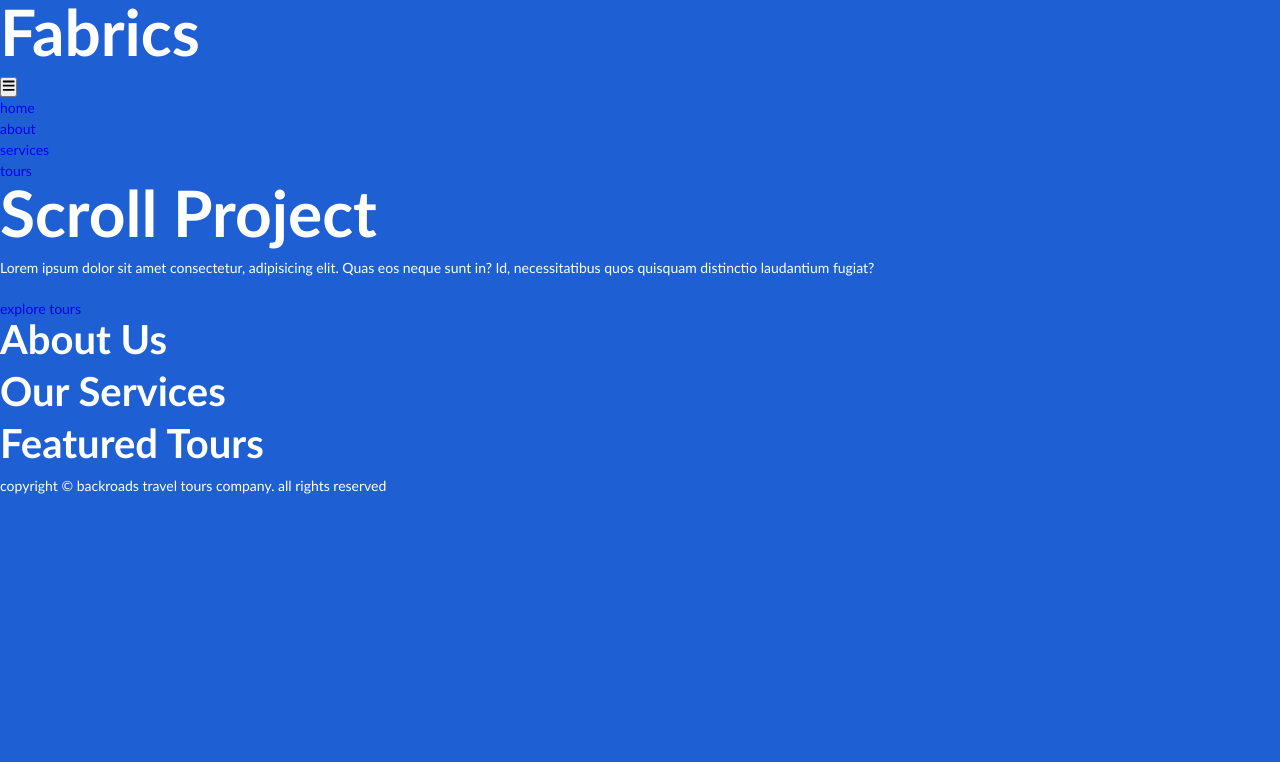
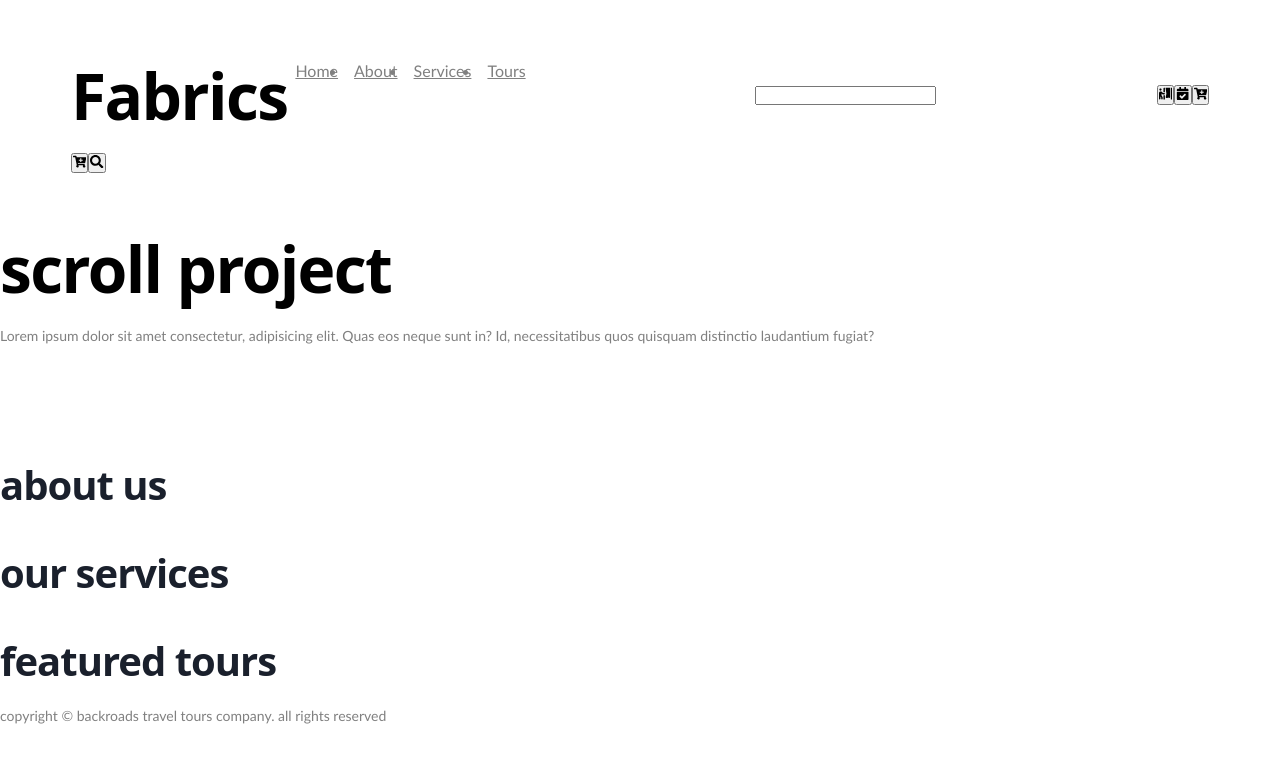
Before and after one commit to jirois/fabrics, a React (Create React App) app in the folder frontend/: page / in a window 1280 px wide. Shown: the top 762 px of the page. Built offline with nearby package versions, Linux system fonts and the light colour scheme.

Commit message:
fix: fixing navbar

```diff
--- a/frontend/src/components/hero/Hero.js
+++ b/frontend/src/components/hero/Hero.js
@@ -10,7 +10,7 @@ function Hero(props) {
           neque sunt in? Id, necessitatibus quos quisquam distinctio laudantium
           fugiat?
         </p>
-        <a href="#tours" class="scroll-link btn btn-white">
+        <a href="#tours" class="btn btn-white">
           explore tours
         </a>
       </div>
--- a/frontend/src/components/navbar/Navbar.js
+++ b/frontend/src/components/navbar/Navbar.js
@@ -1,16 +1,33 @@
 import React from "react";
-import { FaBars } from "react-icons/fa";
-
+import {
+  FaBars,
+  FaCalendarCheck,
+  FaCartPlus,
+  FaPersonBooth,
+  FaSearch,
+} from "react-icons/fa";
+import "./navbar.scss";
 function Navbar(props) {
   return (
     <nav id="nav">
       <div class="nav-center">
         <div class="nav-header">
           {/* <img src={} class="logo" alt="logo" /> */}
+          <div>
+            <div>
               <h1>Fabrics</h1>
               <button class="nav-toggle">
                 <FaBars />
               </button>
+            </div>
+            <div>
+              <button className="cart-button">
+                <FaCartPlus />
+              </button>
+              <button className="search-button">
+                <FaSearch />
+              </button>
+            </div>
           </div>
           <div class="links-container">
             <ul class="links">
@@ -37,6 +54,22 @@ function Navbar(props) {
             </ul>
           </div>
         </div>
+
+        <div>
+          <input type="text" />
+        </div>
+        <div className="users-info-section">
+          <button>
+            <FaPersonBooth />
+          </button>
+          <button>
+            <FaCalendarCheck />
+          </button>
+          <button>
+            <FaCartPlus />
+          </button>
+        </div>
+      </div>
     </nav>
   );
 }
--- /dev/null
+++ b/frontend/src/components/navbar/navbar.scss
@@ -0,0 +1,91 @@
+nav {
+  background: var(--clr-white);
+  box-shadow: var(--light-shadow);
+}
+.nav-header {
+  display: flex;
+  align-items: center;
+  justify-content: space-between;
+  padding: 1rem;
+}
+.nav-toggle {
+  font-size: 1.5rem;
+  color: var(--clr-primary-5);
+  background: transparent;
+  border-color: transparent;
+  transition: var(--transition);
+  cursor: pointer;
+}
+.nav-toggle:hover {
+  color: var(--clr-primary-1);
+  transform: rotate(90deg);
+}
+.logo {
+  height: 40px;
+}
+.links a {
+  color: var(--clr-grey-3);
+  font-size: 1rem;
+  text-transform: capitalize;
+  letter-spacing: var(--spacing);
+  display: block;
+  padding: 0.5rem 1rem;
+  transition: var(--transition);
+}
+.links a:hover {
+  background: var(--clr-primary-8);
+  color: var(--clr-primary-5);
+  padding-left: 1.5rem;
+}
+.social-icons {
+  display: none;
+}
+.links-container {
+  height: 0;
+  overflow: hidden;
+  transition: var(--transition);
+}
+.show-container {
+  height: 10rem;
+}
+@media screen and (min-width: 800px) {
+  .nav-center {
+    max-width: 1170px;
+    margin: 0 auto;
+    display: flex;
+    align-items: center;
+    justify-content: space-between;
+    padding: 1rem;
+  }
+  .nav-header {
+    padding: 0;
+  }
+  .nav-toggle {
+    display: none;
+  }
+  .links-container {
+    height: auto !important;
+  }
+  .links {
+    display: flex;
+  }
+  .links a {
+    padding: 0;
+    margin: 0 0.5rem;
+  }
+  .links a:hover {
+    padding: 0;
+    background: transparent;
+  }
+  .social-icons {
+    display: flex;
+  }
+  .social-icons a {
+    margin: 0 0.5rem;
+    color: var(--clr-primary-5);
+    transition: var(--transition);
+  }
+  .social-icons a:hover {
+    color: var(--clr-primary-7);
+  }
+}
--- a/frontend/src/index.scss
+++ b/frontend/src/index.scss
@@ -1,11 +1,4 @@
-$primary-color: #1e60d4;
-$secondary-color: #07399c;
-$accent-color: #698ef7;
-$white: #ffffff;
-$black: #222222;
-$success-green: #00ce41;
-$warning-red: #dc2131;
-
+@import "./utils/styles/variable";
 /*
 ===============
 Global Styles
@@ -23,42 +16,115 @@ html {
 }
 body {
   font-family: "Gill Sans", "Gill Sans MT", Calibri, "Trebuchet MS", sans-serif;
-  background: $primary-color;
-  color: $white;
+  background: $white;
+  color: grey;
   line-height: 1.5;
   font-size: 0.875rem;
 
-  ul {
-    list-style-type: none;
-  }
-  a {
-    text-decoration: none;
-  }
+  /* Heading */
+
   h1,
   h2,
   h3,
+  h4,
+  h5,
+  h6 {
+    font-family: $font-heading;
+    margin-top: $spacing-12;
+    margin-bottom: $spacing-6;
+    line-height: $lineHeight-tight;
+    letter-spacing: -0.025em;
+  }
+
+  h2,
+  h3,
+  h4,
+  h5,
+  h6 {
+    font-weight: $fontWeight-bold;
+    color: $color-heading;
+  }
+
+  h1 {
+    font-weight: $fontWeight-black;
+    font-size: $fontSize-6;
+    color: $color-heading-black;
+  }
+
+  h2 {
+    font-size: $fontSize-5;
+  }
+
+  h3 {
+    font-size: $fontSize-4;
+  }
+
   h4 {
-    letter-spacing: var(--spacing);
-    text-transform: capitalize;
-    line-height: 1.25;
-    margin-bottom: 0.75rem;
+    font-size: $fontSize-3;
   }
-  h1 {
-    font-size: 3rem;
+
+  h5 {
+    font-size: $fontSize-2;
   }
-  h2 {
-    font-size: 2rem;
+
+  h6 {
+    font-size: $fontSize-1;
   }
-  h3 {
-    font-size: 1.25rem;
+
+  h1 > a {
+    color: inherit;
+    text-decoration: none;
   }
-  h4 {
-    font-size: 0.875rem;
+
+  h2 > a,
+  h3 > a,
+  h4 > a,
+  h5 > a,
+  h6 > a {
+    text-decoration: none;
+    color: inherit;
   }
+
+  /* Prose */
+
   p {
-    margin-bottom: 1.25rem;
-    color: var(--clr-grey-5);
+    line-height: $lineHeight-relaxed;
+    --baseline-multiplier: 0.179;
+    --x-height-multiplier: 0.35;
+    margin: $spacing-0 $spacing-0 $spacing-8 $spacing-0;
+    padding: $spacing-0;
+    text-align: justify;
   }
+
+  ul,
+  ol {
+    margin-left: $spacing-0;
+    margin-right: $spacing-0;
+    padding: $spacing-0;
+    margin-bottom: $spacing-8;
+    list-style-position: outside;
+    list-style-image: none;
+  }
+
+  ul li,
+  ol li {
+    padding-left: $spacing-0;
+    margin-bottom: $spacing-8 / 2;
+  }
+
+  li > p {
+    margin-bottom: $spacing-8 / 2;
+  }
+
+  li *:last-child {
+    margin-bottom: $spacing-0;
+  }
+
+  li > ul {
+    margin-left: $spacing-8;
+    margin-top: $spacing-8 / 2;
+  }
+
   @media screen and (min-width: 800px) {
     h1 {
       font-size: 4rem;
@@ -83,6 +149,64 @@ body {
     }
   }
 
+  /*
+======
+Buttons
+======
+*/
+  .btn,
+  .btn-white,
+  .btn-primary {
+    text-transform: uppercase;
+    letter-spacing: $spacing-1;
+    color: $secondary-color;
+    border: 2px solid $secondary-color;
+    padding: 0.45rem 0.8rem;
+    display: inline-block;
+    transition: $transition;
+    cursor: pointer;
+    font-size: 0.8rem;
+    background: transparent;
+    border-radius: $radius-1;
+    display: inline-block;
+  }
+  .btn:hover {
+    background: $secondary-color;
+    color: $white;
+  }
+  .btn-white {
+    background: transparent;
+    color: $white;
+    border-color: $white;
+  }
+  .btn-white:hover {
+    background: $white;
+    color: $secondary-color;
+  }
+  .btn-primary {
+    background: $secondary-color;
+    color: $white;
+    border-color: transparent;
+  }
+  .btn-primary:hover {
+    background: $accent-color;
+    color: $secondary-color;
+  }
+  .btn-block {
+    width: 100%;
+    display: block;
+    margin: 0 auto;
+    box-shadow: $lightShadow;
+    text-align: center;
+  }
+  .btn-details {
+    padding: 0.25rem 0.4rem;
+  }
+  .btn-details:hover {
+    background: $secondary-color;
+    border-color: $accent-color;
+  }
+}
 // template
 .grid-container {
   display: grid;
@@ -106,4 +230,3 @@ body {
     color: $white;
   }
 }
-}
--- /dev/null
+++ b/frontend/src/utils/styles/_variable.scss
@@ -0,0 +1,78 @@
+$maxWidth-none: "none";
+$maxWidth-xs: 20rem;
+$maxWidth-sm: 24rem;
+$maxWidth-md: 28rem;
+$maxWidth-lg: 32rem;
+$maxWidth-xl: 36rem;
+$maxWidth-2xl: 42rem;
+$maxWidth-3xl: 48rem;
+$maxWidth-4xl: 56rem;
+$maxWidth-full: "100%";
+$maxWidth-wrapper: $maxWidth-2xl;
+$spacing-px: "1px";
+$spacing-0: 0;
+$spacing-1: 0.25rem;
+$spacing-2: 0.5rem;
+$spacing-3: 0.75rem;
+$spacing-4: 1rem;
+$spacing-5: 1.25rem;
+$spacing-6: 1.5rem;
+$spacing-8: 2rem;
+$spacing-10: 2.5rem;
+$spacing-12: 3rem;
+$spacing-16: 4rem;
+$spacing-20: 5rem;
+$spacing-24: 6rem;
+$spacing-32: 8rem;
+$radius-1: 0.25rem;
+$radius-2: 0.5rem;
+$radius-3: 1rem;
+$radius-1: 1.25rem;
+
+$fontFamily-sans: Montserrat, system-ui, -apple-system, BlinkMacSystemFont,
+  "Segoe UI", Roboto, "Helvetica Neue", Arial, "Noto Sans", sans-serif,
+  "Apple Color Emoji", "Segoe UI Emoji", "Segoe UI Symbol", "Noto Color Emoji";
+$fontFamily-serif: "Merriweather", "Georgia", Cambria, "Times New Roman", Times,
+  serif;
+$font-body: $fontFamily-serif;
+$font-heading: $fontFamily-sans;
+$fontWeight-normal: 400;
+$fontWeight-medium: 500;
+$fontWeight-semibold: 600;
+$fontWeight-bold: 700;
+$fontWeight-extrabold: 800;
+$fontWeight-black: 900;
+$fontSize-root: 16px;
+$lineHeight-none: 1;
+$lineHeight-tight: 1.1;
+$lineHeight-normal: 1.5;
+$lineHeight-relaxed: 1.625;
+/* 1.200 Minor Third Type Scale */
+$fontSize-0: 0.833rem;
+$fontSize-1: 1rem;
+$fontSize-2: 1.2rem;
+$fontSize-3: 1.44rem;
+$fontSize-4: 1.728rem;
+$fontSize-5: 2.074rem;
+$fontSize-6: 2.488rem;
+$fontSize-7: 2.986rem;
+$color-text: #2e353f;
+$color-text-light: #4f5969;
+$color-heading: #1a202c;
+$color-heading-black: black;
+$primary-color: #1e60d4;
+$secondary-color: #07399c;
+$accent-color: #698ef7;
+$white: #ffffff;
+$black: #222222;
+$success-green: #00ce41;
+$warning-red: #dc2131;
+
+// shadows
+$light-shadow: 0 5px 15px rgba(0, 0, 0, 0.1);
+$dark-shadow: 0 5px 15px rgba(0, 0, 0, 0.2);
+$lightShadow: 2px 5px 3px 0px rgba(0, 0, 0, 0.5);
+$darkShadow: 4px 10px 5px 0px rgba(0, 0, 0, 0.5);
+
+// transitions
+$transition: all 0.3s linear;
```
Also changed, not shown: frontend/src/search.svg (added). Lines whose indentation alone changed are shown as unchanged.
